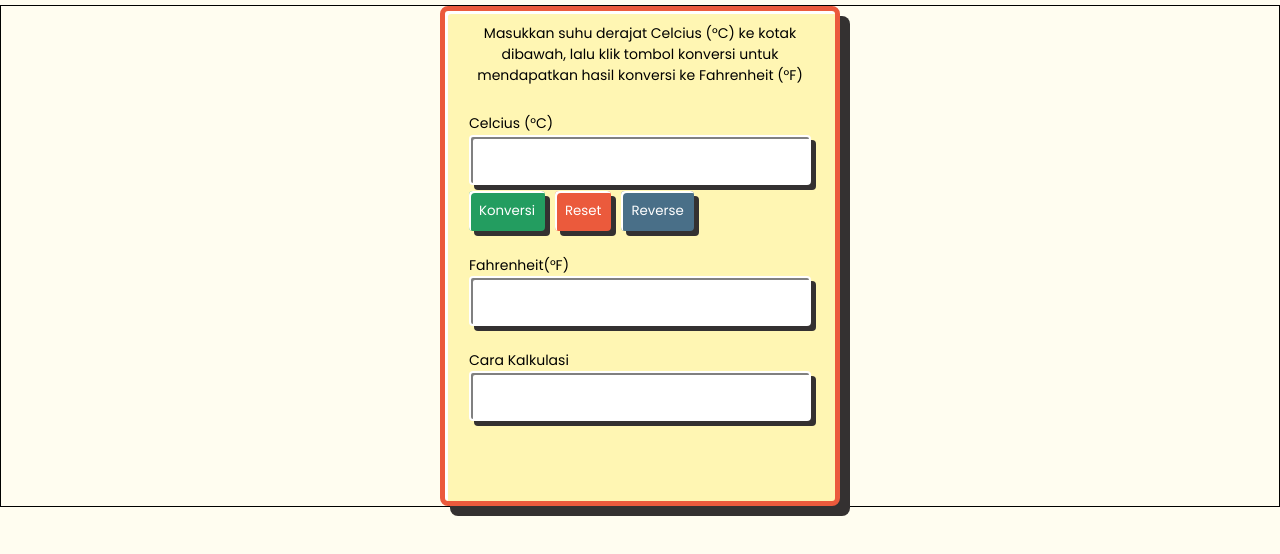
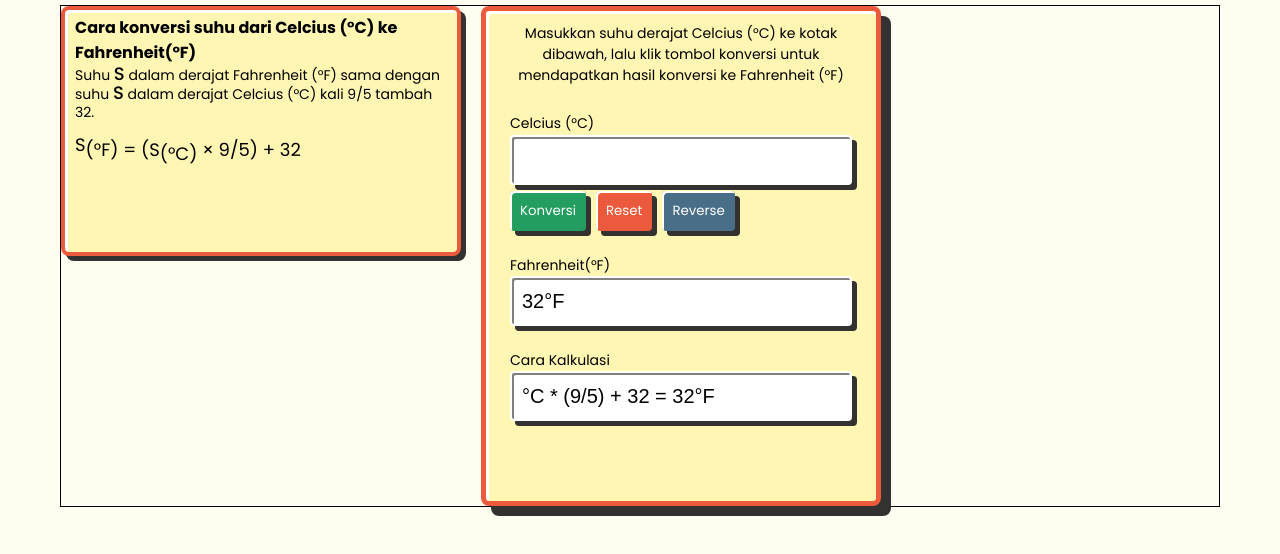
Before and after one commit to revou-fundamental-course/03-feb-25-R5Program, a plain HTML site: page index.html in a window 1280 px wide. Both pictures are taken after a click on the button "Konversi". Shown: the part 174-728 px from the top of the page. Drawn offline with Linux system fonts and the light colour scheme; a web font is replaced by a local one.

Commit message:
tambah elemen untuk penjelasan

```diff
--- a/css/style.css
+++ b/css/style.css
@@ -11,6 +11,7 @@ body {
 	flex-direction: column;
 	align-items: center;
 	justify-content: center;
+	padding: 0 60px;
 }
 header {
 	border: 4px solid #eb5a3c;
@@ -28,9 +29,9 @@ header {
 main {
 	width: 100%;
 	display: flex;
-	justify-content: center;
 	align-items: center;
 	border: 1px solid;
+	gap: 20px;
 }
 .container {
 	display: flex;
@@ -176,3 +177,30 @@ main {
 	outline: none;
 }
 /* Penjelasan */
+.container-explain {
+	height: 500px;
+	width: 400px;
+	/* border: 1px solid red; */
+}
+.celcius {
+	height: 250px;
+	width: 100%;
+	background-color: #fff6b3;
+	border: 4px solid #eb5a3c;
+	border-radius: 8px;
+	box-shadow: 5px 5px #343131, inset 3px 3px white;
+	padding: 5px 10px;
+	/* display: none; */
+}
+.celcius h3 {
+	font-size: 16px;
+}
+.celcius p {
+	font-size: 14px;
+	line-height: 18px;
+}
+.celcius p:nth-child(3),
+sub {
+	margin-top: 15px;
+	font-size: 18px;
+}
--- a/index.html
+++ b/index.html
@@ -17,6 +17,16 @@
 			<h2>Kalkulator Suhu</h2>
 		</header>
 		<main>
+			<div class="container-explain">
+				<div class="celcius" id="celcius">
+					<h3>Cara konversi suhu dari Celcius (&deg;C) ke Fahrenheit(&deg;F)</h3>
+					<p>Suhu <span style="font-size: large; font-weight: 500">S</span> dalam derajat Fahrenheit (&deg;F) sama dengan suhu <span style="font-size: large; font-weight: 500">S</span> dalam derajat Celcius (&deg;C) kali 9/5 tambah 32.</p>
+					<p>
+						S<sub>(&deg;F) = (S<sub>(&deg;C)</sub> &times; 9/5) + 32</sub>
+					</p>
+				</div>
+				<div class="fahrenheit"></div>
+			</div>
 			<div class="container">
 				<section class="tutorial">
 					<p>Masukkan suhu derajat Celcius (&deg;C) ke kotak dibawah, lalu klik tombol konversi untuk mendapatkan hasil konversi ke Fahrenheit (&deg;F)</p>
@@ -28,7 +38,7 @@
 						<input type="text" id="display" />
 						<div class="btn-konversi">
 							<button onclick="konversi()">Konversi</button>
-							<button>Reset</button>
+							<button onclick="reset()">Reset</button>
 							<button id="btn-reverse">Reverse</button>
 						</div>
 					</div>
@@ -37,7 +47,7 @@
 				<section class="form-hasil">
 					<div class="con-hasil">
 						<label for="hasil">Fahrenheit(&deg;F)</label>
-						<input type="text" name="" id="hasil" readonly />
+						<input type="text" id="hasil" readonly />
 					</div>
 				</section>
 				<!-- Cara Kalkulasi -->
--- a/js/app.js
+++ b/js/app.js
@@ -1,6 +1,15 @@
 const displayInput = document.getElementById("display");
+const displayHasil = document.getElementById("hasil");
+const displayCara = document.getElementById("cara");
 
 function konversi() {
-	const hasil = displayInput.value;
-	console.log(hasil);
+	const hasil = displayInput.value * (9 / 5) + 32;
+	displayHasil.value = `${hasil}\u00B0F`;
+	displayCara.value = `${displayInput.value}\u00B0C * (9/5) + 32 = ${hasil}\u00B0F`;
 }
+
+function reset() {
+	displayInput.value = "";
+	displayHasil.value = "";
+	displayCara.value = "";
+}
```
